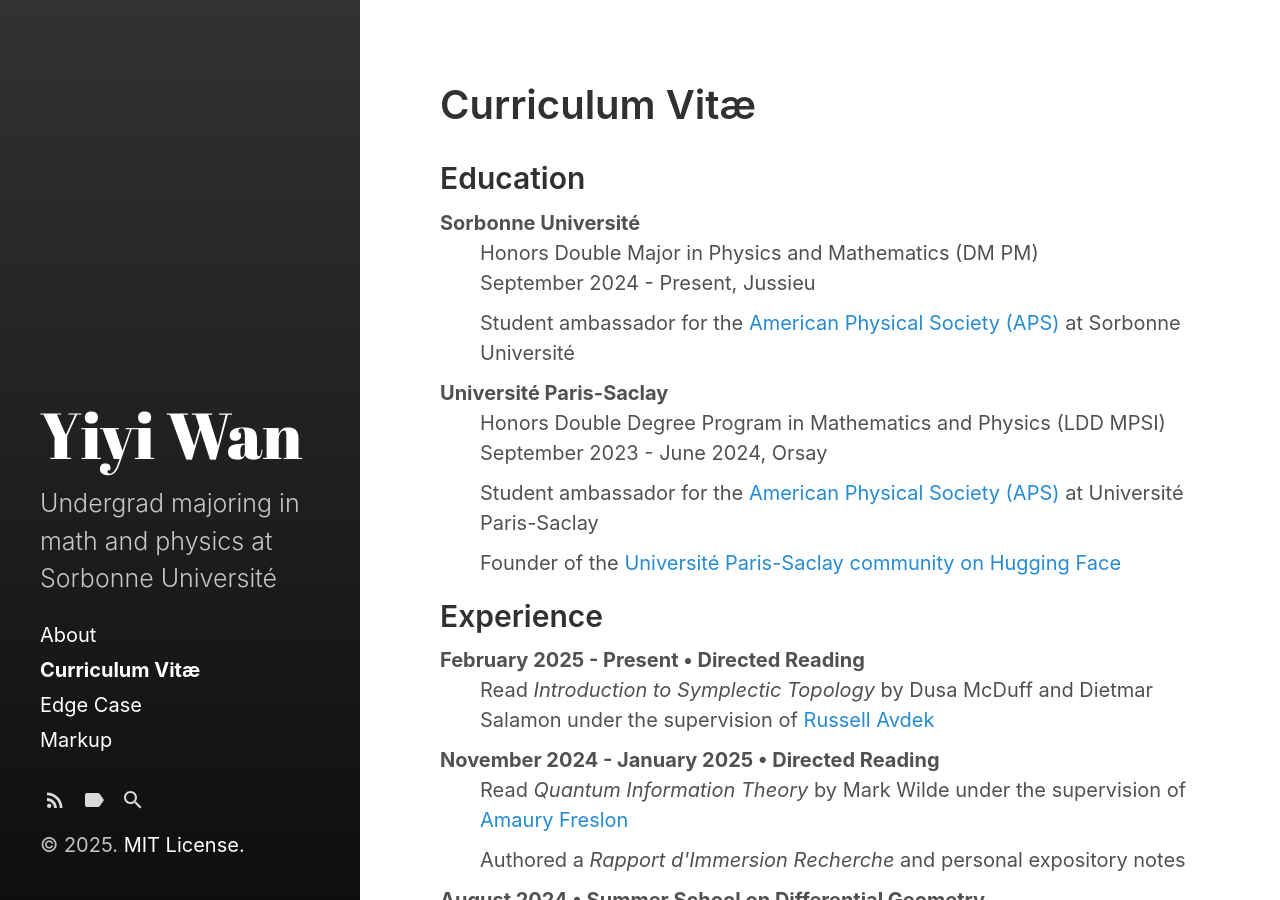
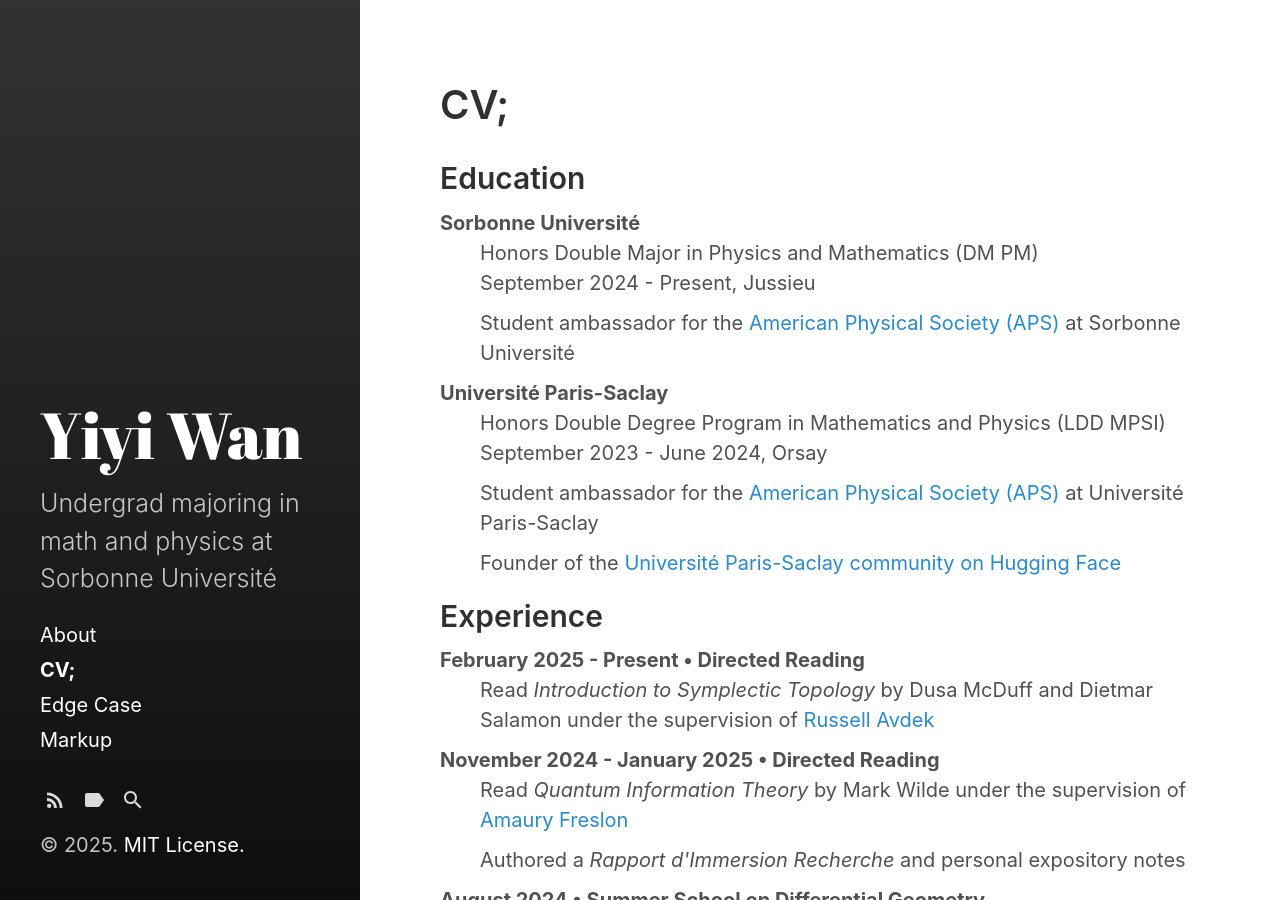
Before and after one commit to Roimex/Roimex.github.io, a Jekyll site: the page built from pages/cv.md, in a window 1280 px wide and 900 px high. Built offline with Jekyll 4.4.1, drawn with Linux system fonts in a browser that asks for light colours.

Commit message:
Update cv.md

```diff
--- a/pages/cv.md
+++ b/pages/cv.md
@@ -1,7 +1,7 @@
 ---
 layout: page
-title: Curriculum Vit&aelig;
-permalink: /curriculum_vitae
+title: CV;
+permalink: /CV
 sidebar_link: true
 redirect_from: /cv
 ---
```
